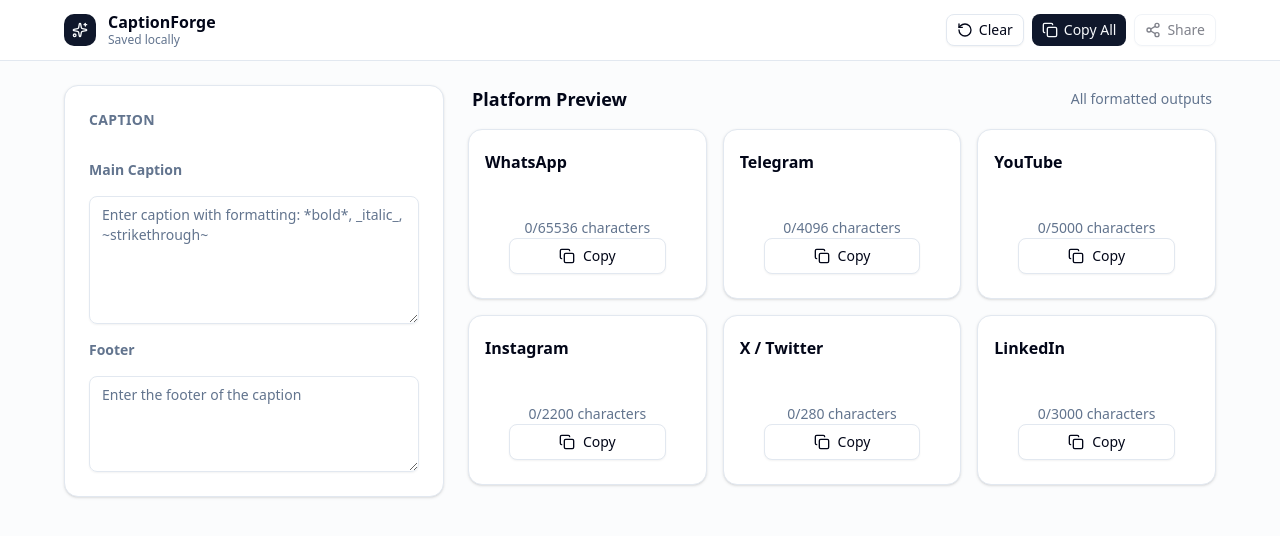
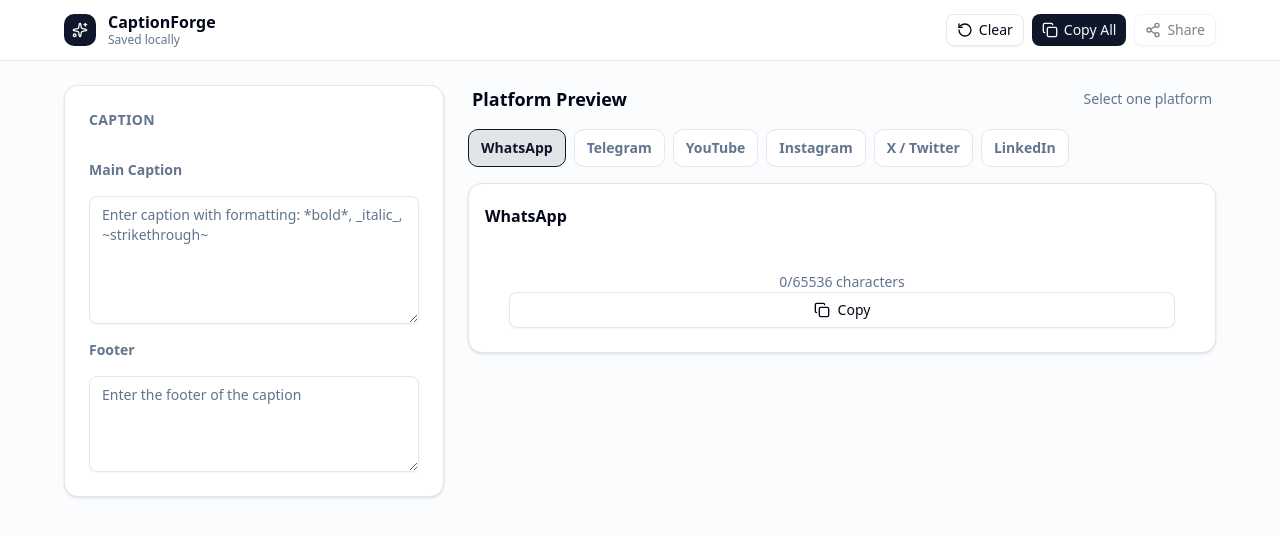
Before and after one commit to kajatheepan/Caption-Formatter, a React (Vite) app: page / in a window 1280 px wide. Shown: the top 536 px of the page. Built offline with nearby package versions, Linux system fonts and the light colour scheme.

Commit message:
feat: enhance PlatformTabs and HomePage components; integrate active platform state management and update UI for platform selection

```diff
--- a/src/components/output/PlatformTabs.tsx
+++ b/src/components/output/PlatformTabs.tsx
@@ -1,14 +1,45 @@
 import PlatformPreviewCard from "./PlatformPreviewCard";
 import type { FormattedOutput } from "@/lib/formatter/types";
+import type { Platform } from "@/types/platform";
 
 type PlatformTabsProps = {
     outputs: FormattedOutput[];
+    activePlatform: Platform;
+    onPlatformChange: (platform: Platform) => void;
 };
 
-function PlatformTabs({ outputs }: PlatformTabsProps) {
+function PlatformTabs({ outputs, activePlatform, onPlatformChange }: PlatformTabsProps) {
+    const activeOutput = outputs.find((output) => output.platform === activePlatform) ?? outputs[0];
+
+    if (!activeOutput) {
+        return null;
+    }
+
     return (
-        <div className="grid w-full grid-cols-1 gap-4 md:grid-cols-2 xl:grid-cols-3">
+        <div className="flex flex-col gap-4">
+            <div className="flex flex-wrap gap-2">
+                {outputs.map((output) => {
+                    const isActive = output.platform === activePlatform;
+
+                    return (
+                        <button
+                            key={output.platform}
+                            type="button"
+                            onClick={() => onPlatformChange(output.platform)}
+                            className={
+                                isActive
+                                    ? "rounded-lg border border-primary bg-primary/10 px-3 py-2 text-sm font-semibold text-primary"
+                                    : "rounded-lg border bg-background px-3 py-2 text-sm font-semibold text-muted-foreground hover:border-primary hover:text-primary"
+                            }
+                        >
+                            {output.label}
+                        </button>
+                    );
+                })}
+            </div>
+
             {outputs.map((output) => (
+                output.platform === activeOutput.platform ? (
                     <PlatformPreviewCard
                         key={output.platform}
                         label={output.label}
@@ -17,6 +48,7 @@ function PlatformTabs({ outputs }: PlatformTabsProps) {
                         characterLimit={output.characterLimit}
                         isOverLimit={output.isOverLimit}
                     />
+                ) : null
             ))}
         </div>
     );
--- a/src/pages/HomePage.tsx
+++ b/src/pages/HomePage.tsx
@@ -1,4 +1,4 @@
-import { useEffect, useRef } from "react";
+import { useEffect, useRef, useState } from "react";
 import AppLayout from "@/components/layout/AppLayout";
 import FooterInput from "@/components/inputs/FooterInput";
 import CaptionEditor from "@/components/editor/CaptionEditor";
@@ -7,6 +7,7 @@ import { Card, CardContent, CardHeader, CardTitle } from "@/components/ui/card";
 import { formatAllPlatforms } from "@/lib/formatter";
 import { useLocalStorage } from "@/hooks/useLocalDraft";
 import useCaptionDocument from "@/hooks/useCaptionDocument";
+import type { Platform } from "@/types/platform";
 
 function debounce<T extends (...args: string[]) => void>(func: T, delay: number) {
     let timer: NodeJS.Timeout;
@@ -20,6 +21,7 @@ function debounce<T extends (...args: string[]) => void>(func: T, delay: number)
 function HomePage() {
     const { value: storedCaption, setStoredValue: setCaption } = useLocalStorage("caption", "");
     const { value: storedFooter, setStoredValue: setFooter } = useLocalStorage("footer", "");
+    const [activePlatform, setActivePlatform] = useState<Platform>("whatsapp");
 
     const {
         document,
@@ -86,9 +88,13 @@ function HomePage() {
                 <section className="flex min-w-0 flex-col gap-4">
                     <div className="flex items-center justify-between px-1">
                         <h2 className="text-lg font-bold">Platform Preview</h2>
-                        <p className="text-sm text-muted-foreground">All formatted outputs</p>
+                        <p className="text-sm text-muted-foreground">Select one platform</p>
                     </div>
-                    <PlatformTabs outputs={outputs} />
+                    <PlatformTabs
+                        outputs={outputs}
+                        activePlatform={activePlatform}
+                        onPlatformChange={setActivePlatform}
+                    />
                 </section>
             </div>
         </AppLayout>
```
Lines whose indentation alone changed are shown as unchanged.
